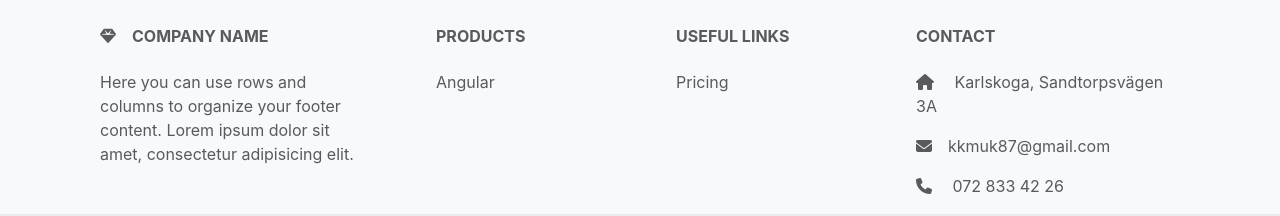
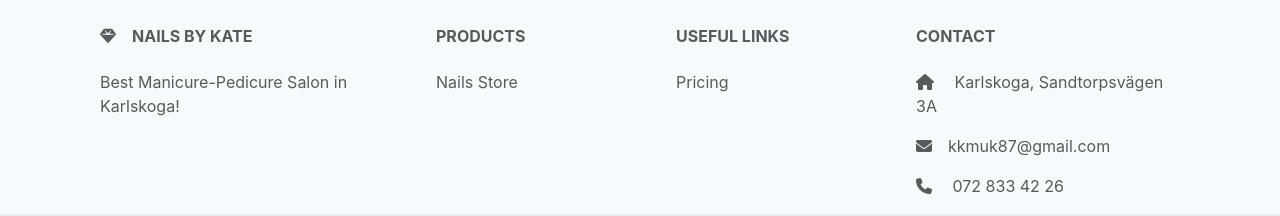
Before and after one commit to GitMalmoer/NailsBookingApp-FrontEnd-Typescript-Redux, a React (Create React App) app: page /reviews in a window 1280 px wide. Shown: the part 521-737 px from the top of the page. Built offline with nearby package versions, Linux system fonts and the light colour scheme; no server answers.

Commit message:
footerUpdate

```diff
--- a/src/Components/Layout/Footer.tsx
+++ b/src/Components/Layout/Footer.tsx
@@ -1,4 +1,5 @@
 import React from 'react'
+import { NavLink } from 'react-router-dom'
 
 function Footer() {
   return (
@@ -42,11 +43,10 @@ function Footer() {
             <div className="col-md-3 col-lg-4 col-xl-3 mx-auto mb-4">
               {/* <!-- Content --> */}
               <h6 className="text-uppercase fw-bold mb-4">
-                <i className="fas fa-gem me-3"></i>Company name
+                <i className="fas fa-gem me-3"></i>Nails by Kate
               </h6>
               <p>
-                Here you can use rows and columns to organize your footer content. Lorem ipsum
-                dolor sit amet, consectetur adipisicing elit.
+                Best Manicure-Pedicure Salon in Karlskoga!
               </p>
             </div>
             {/* <!-- Grid column --> */}
@@ -58,7 +58,7 @@ function Footer() {
                 Products
               </h6>
               <p>
-                <a href="#!" className="text-reset">Angular</a>
+              <a className='text-muted' style={{textDecoration:"none", color:""}} href='https://nailsstore.netlify.app/'>Nails Store</a>
               </p>
             </div>
             {/* <!-- Grid column --> */}
@@ -70,7 +70,7 @@ function Footer() {
                 Useful links
               </h6>
               <p>
-                <a href="#!" className="text-reset">Pricing</a>
+                <NavLink to="/pricing" className="text-reset">Pricing</NavLink>
               </p>
 
             </div>
```
